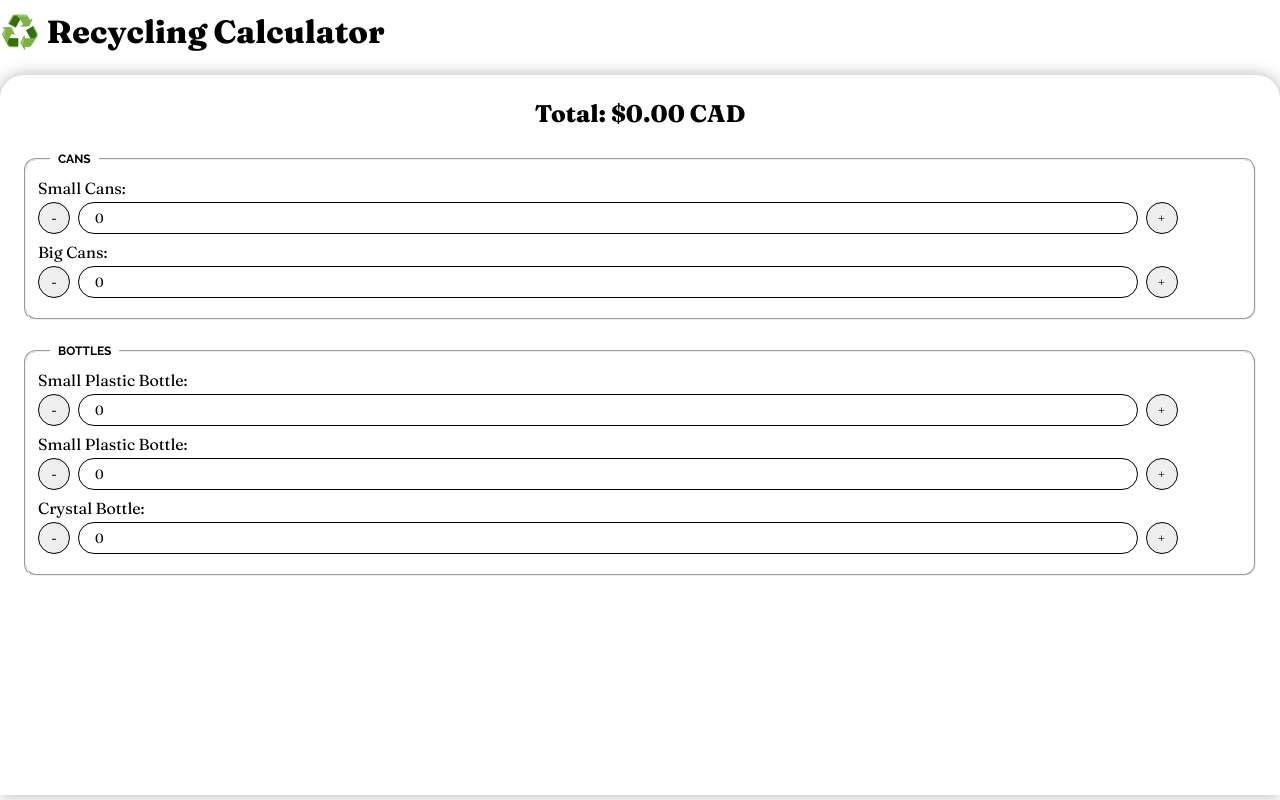
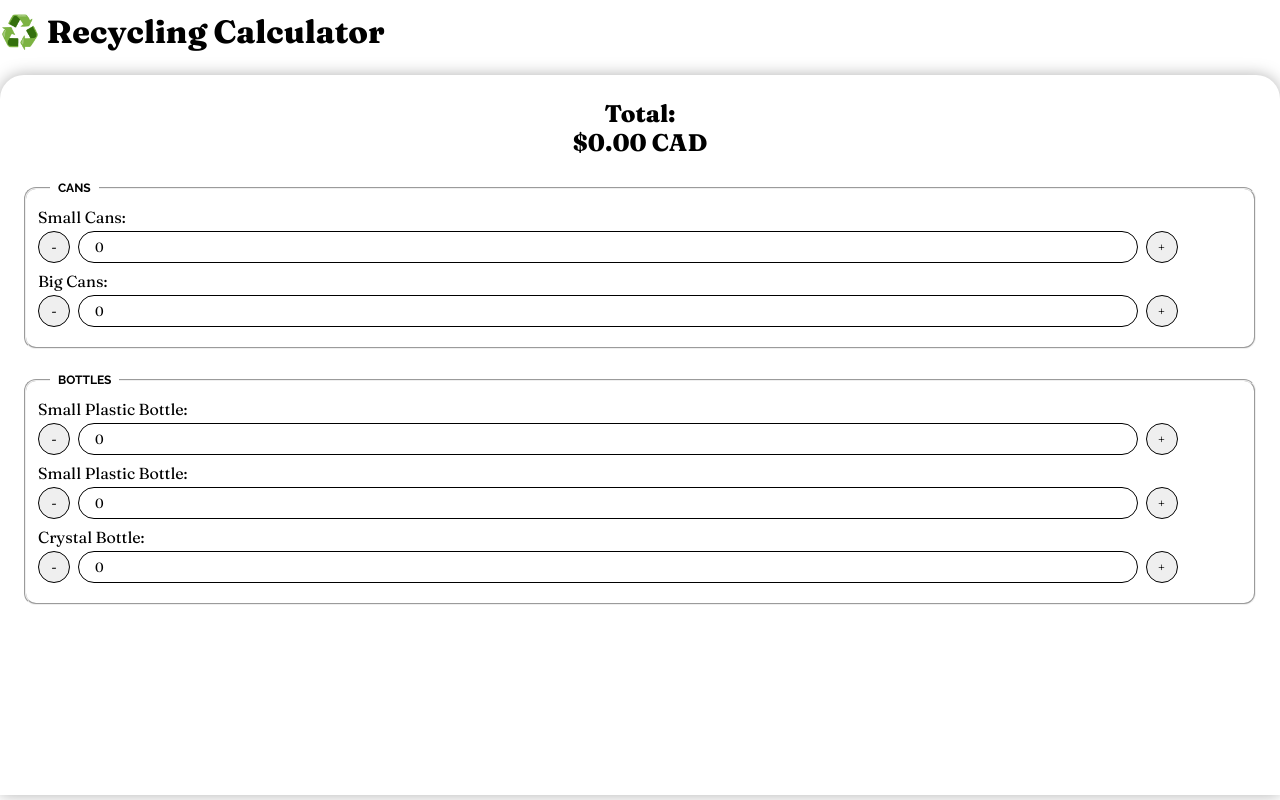
Before and after one commit to rodri-afa/recycling-calculator, a Nuxt app: page / in a window 1280 px wide. Built offline with nearby package versions, Linux system fonts and the light colour scheme.

Commit message:
readme added

```diff
--- a/app.vue
+++ b/app.vue
@@ -5,7 +5,7 @@
 
         <div class="card">
 
-            <h2>Total: <b>${{ total }} CAD</b></h2>
+            <h2>Total: <br> ${{ total }} CAD</h2>
 
 
             <fieldset>
```
Also changed, not shown: 1 other file (tests, documents, lock files or other folders).
